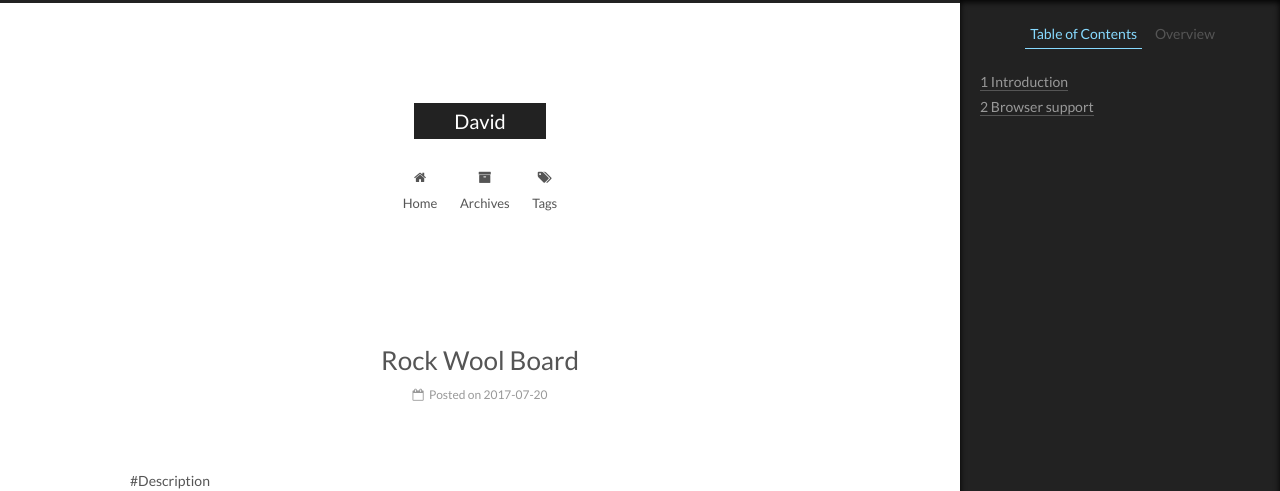
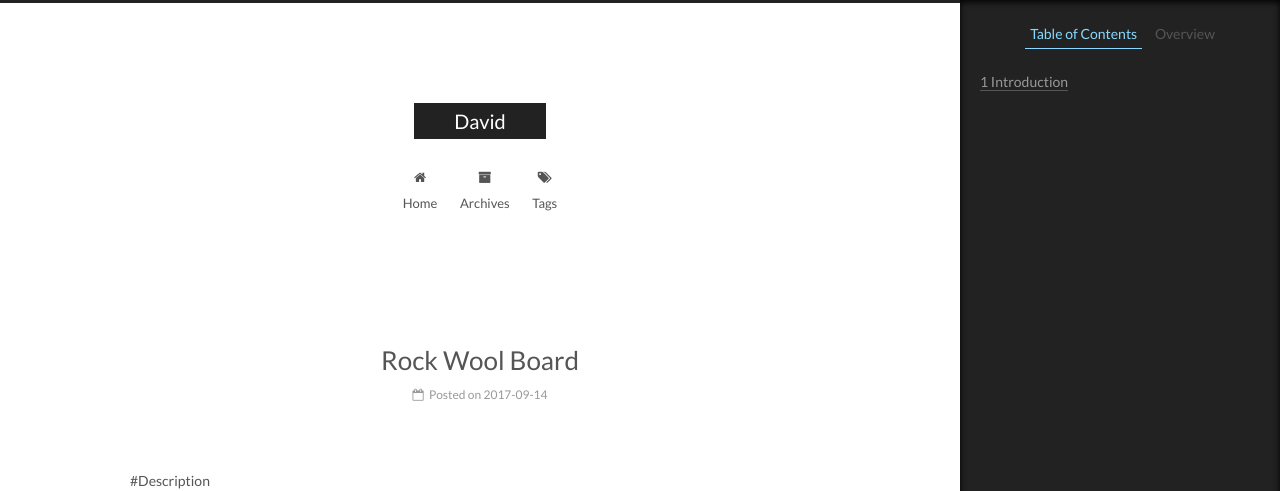
Before and after one commit to DavidLPF/DavidLPF.github.io, a Jekyll site: the page built from _posts/2017-09-14-rock wool board.md, in a window 1280 px wide and 1400 px high. Shown: the top 491 px of the window. Built offline with Jekyll 4.4.1, drawn with Linux system fonts in a browser that asks for light colours.

Commit message:
rock wool board

```diff
--- a/_posts/2017-07-20-next-tutorial.md
+++ b/_posts/2017-09-14-rock wool board.md
@@ -18,14 +18,3 @@ Function: Thermal insulation, Sound absorption
   ![Desktop Sidebar Preview](http://www.rosewoolinsulation.com/d/pic/products/7.rock-wool/rock-wool3600.png)
 
   ![Desktop Sidebar Preview](http://www.rosewoolinsulation.com/d/pic/products/7.rock-wool/rock-wool1600.png)
-
-
-
-
-
-
-
-
-## Browser support
-
-![Browser support](http://iissnan.com/nexus/next/browser-support.png)
```
